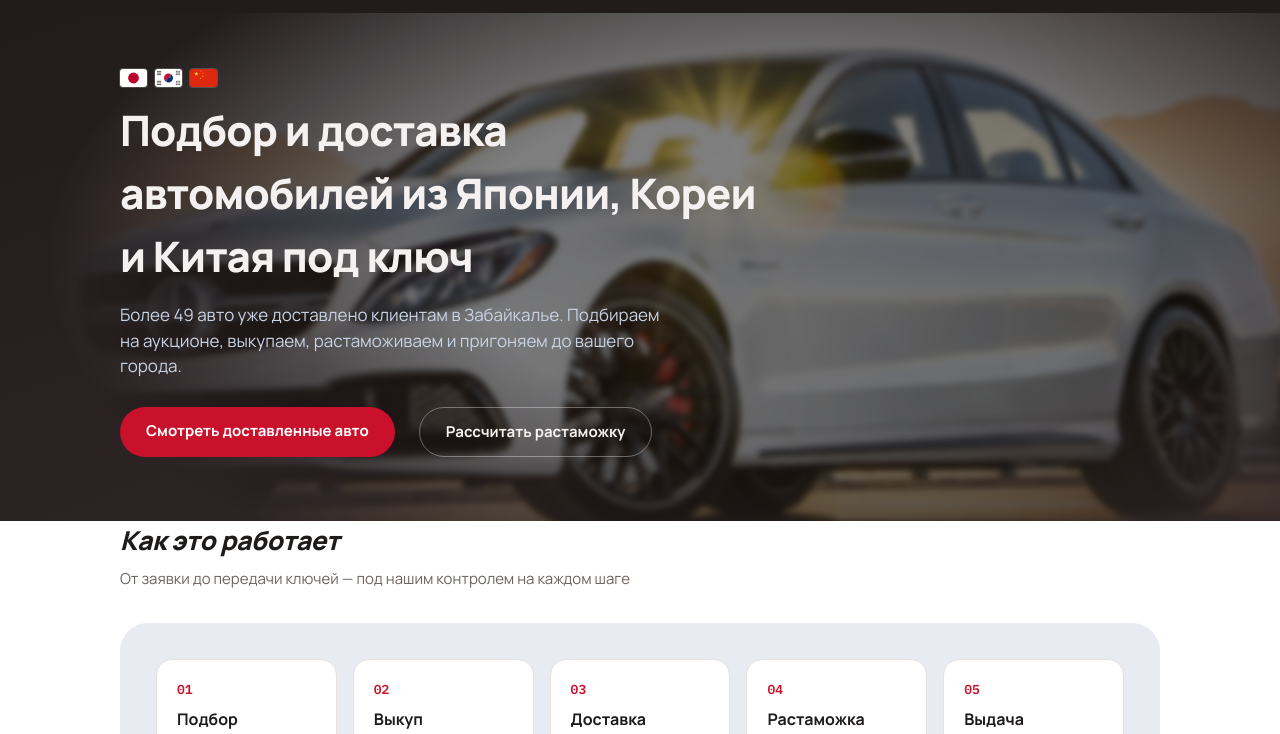
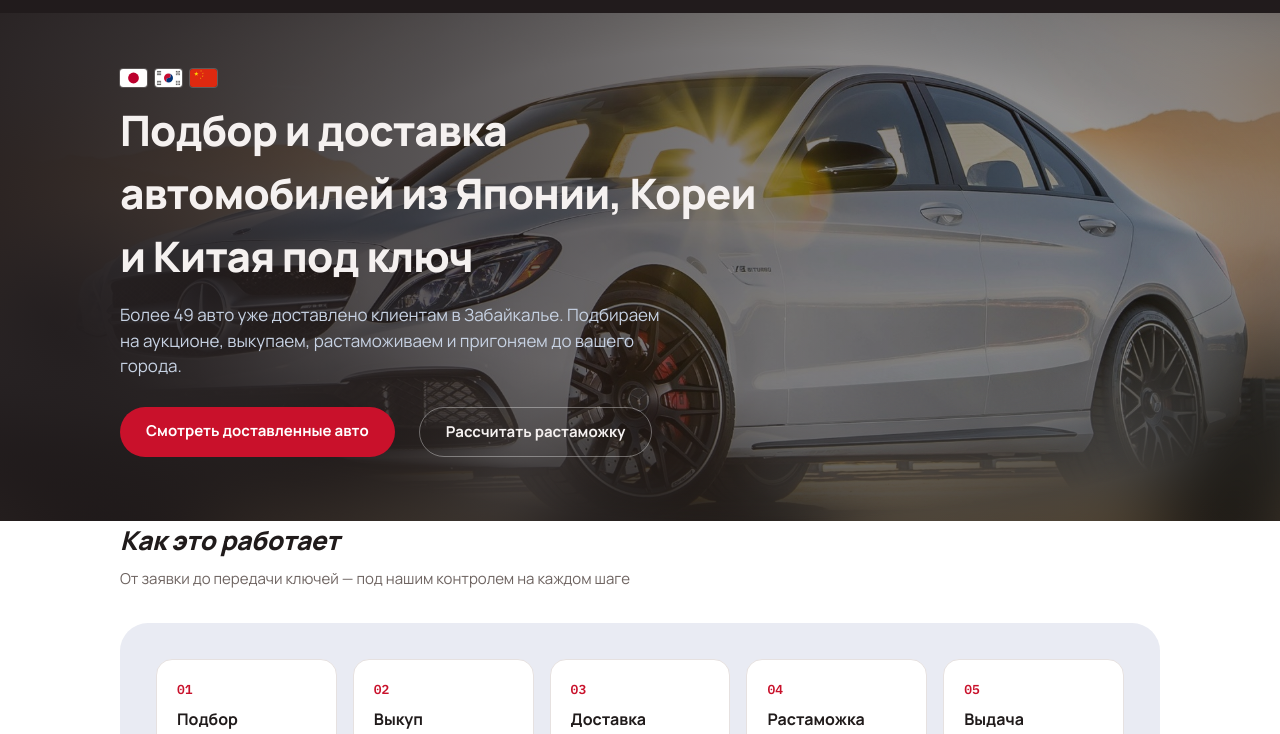
Before and after one commit to lozjek/japzabcar, a plain HTML site: page index.html in a window 1280 px wide. Shown: the part 59-793 px from the top of the page. Drawn offline with Linux system fonts and the light colour scheme.

Commit message:
Hero-фон на весь экран с настоящим размытием краёв, фикс скролла при обновлении
Прошлый вариант с radial-gradient маской выглядел как неровное пятно
посередине — геометрический вырез, а не размытие. Теперь два слоя:
размытая подложка (blur 34px) во всю ширину/высоту шапки + резкий слой
поверх, растушёванный маской farthest-side (повторяет форму прямоугольника,
а не плавает овалом). Фото читается на весь экран, края уходят в блюр,
а не обрываются.

Также добавлен history.scrollRestoration = 'manual' на всех страницах —
браузер восстанавливал старую позицию скролла при обновлении страницы
(F5), из-за чего шапка "убегала" наверх, а страница открывалась
где-то в середине. Теперь при обновлении всегда открывается с самого верха.

Co-Authored-By: Claude Sonnet 5 <noreply@anthropic.com>

```diff
--- a/assets/css/style.css
+++ b/assets/css/style.css
@@ -104,26 +104,37 @@ nav.main a.active { opacity: 1; }
   position: absolute;
   inset: 0;
   z-index: 0;
-  mask-image: radial-gradient(ellipse 75% 95% at 62% 48%, #000 35%, transparent 78%);
-  -webkit-mask-image: radial-gradient(ellipse 75% 95% at 62% 48%, #000 35%, transparent 78%);
+  overflow: hidden;
 }
 .hero-bg-photo img {
+  position: absolute;
+  inset: 0;
   width: 100%;
   height: 100%;
   object-fit: cover;
-  object-position: center 42%;
-  filter: blur(3px) brightness(0.5) saturate(0.85);
-  transform: scale(1.06);
+  object-position: center 40%;
 }
-.hero-bg-photo::before {
+/* soft blurred base fills the whole hero edge-to-edge */
+.hero-bg-photo .bg-blur {
+  filter: blur(34px) brightness(0.55) saturate(0.9);
+  transform: scale(1.2);
+}
+/* crisp photo on top, feathered into the blurred base at its own edges
+   (a farthest-side vignette hugs the box, not a floating oval) */
+.hero-bg-photo .bg-sharp {
+  filter: brightness(0.68) saturate(0.95) contrast(1.03);
+  mask-image: radial-gradient(ellipse farthest-side at 58% 40%, #000 55%, transparent 100%);
+  -webkit-mask-image: radial-gradient(ellipse farthest-side at 58% 40%, #000 55%, transparent 100%);
+}
+.hero-bg-photo::after {
   content: "";
   position: absolute;
   inset: 0;
   background: linear-gradient(100deg,
-    rgba(33, 27, 28, 0.88) 0%,
-    rgba(33, 27, 28, 0.6) 35%,
-    rgba(33, 27, 28, 0.28) 65%,
-    rgba(33, 27, 28, 0.15) 100%);
+    rgba(33, 27, 28, 0.9) 0%,
+    rgba(33, 27, 28, 0.62) 32%,
+    rgba(33, 27, 28, 0.26) 62%,
+    rgba(33, 27, 28, 0.1) 100%);
 }
 @media (max-width: 900px) {
   .hero-bg-photo { display: none; }
--- a/index.html
+++ b/index.html
@@ -2,6 +2,7 @@
 <html lang="ru">
 <head>
 <meta charset="UTF-8">
+<script>if ('scrollRestoration' in history) history.scrollRestoration = 'manual';</script>
 <meta name="viewport" content="width=device-width, initial-scale=1.0">
 <title>JapZabCar — авто из Японии, Кореи, Китая под ключ</title>
 <link rel="preconnect" href="https://fonts.googleapis.com"><link href="https://fonts.googleapis.com/css2?family=Manrope:wght@400;600;700;800&family=IBM+Plex+Mono:wght@500;600&display=swap" rel="stylesheet">
@@ -24,7 +25,10 @@
 
 
 <div class="hero">
-  <div class="hero-bg-photo"><img src="assets/photos/hero/mercedes-amg-c63.jpg" alt="" loading="eager"></div>
+  <div class="hero-bg-photo">
+    <img class="bg-blur" src="assets/photos/hero/mercedes-amg-c63.jpg" alt="" loading="eager" aria-hidden="true">
+    <img class="bg-sharp" src="assets/photos/hero/mercedes-amg-c63.jpg" alt="" loading="eager">
+  </div>
   <div class="container">
     <div class="hero-flags">
       <span class="flag-icon"><svg viewBox="0 0 30 20" xmlns="http://www.w3.org/2000/svg" role="img" aria-label="Япония"><rect width="30" height="20" fill="#fff"/><circle cx="15" cy="10" r="6" fill="#bc002d"/></svg></span>
```
Also changed, not shown: calculator.html (+1 -0 lines), contacts.html (+1 -0 lines), portfolio.html (+1 -0 lines).
